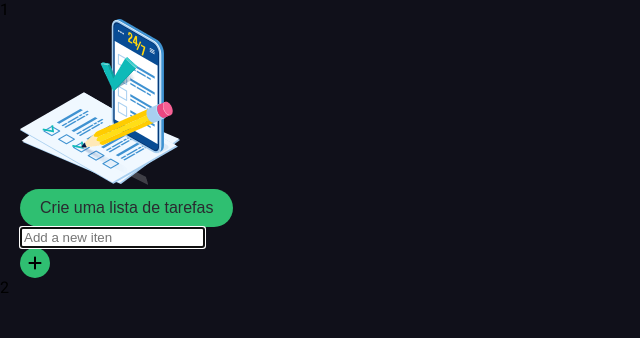
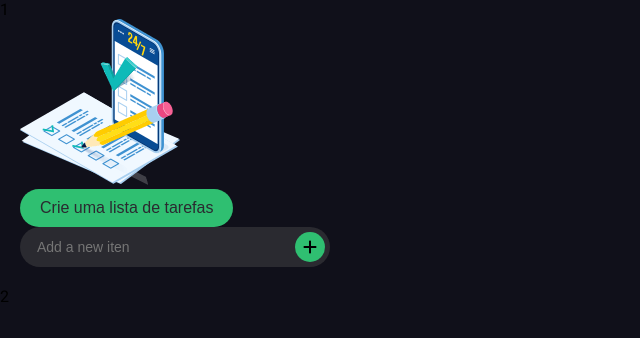
Before and after one commit to BrendonAraujo/toDoTask, an Angular app in the folder curso-angular-lista-de-tarefas/: page / in a window 1280 px wide. Shown: the top 338 px of the page, without its empty margins (0-640 px from the left). Built offline with nearby package versions, Linux system fonts and the light colour scheme.

Commit message:
#ADD - CSS Input

```diff
--- a/curso-angular-lista-de-tarefas/src/scss/component/_index.scss
+++ b/curso-angular-lista-de-tarefas/src/scss/component/_index.scss
@@ -1 +1,2 @@
 @use "button";
+@use "input-label-text";
--- /dev/null
+++ b/curso-angular-lista-de-tarefas/src/scss/component/_input-label-text.scss
@@ -0,0 +1,43 @@
+.input-label-text{
+  height: 40px;
+  width: 100%;
+
+  display: flex;
+  justify-content: space-between;
+  align-items: center;
+  gap: 5px;
+
+  border-radius: 50px;
+  background-color: var(--black-010);
+  margin-bottom: 20px;
+  padding: 5px;
+
+  input[type="text"]{
+    width: 85%;
+    border: none;
+    background: none;
+    font-size: 14px;
+    color: var(--white);
+    outline: 0;
+    margin-left: 10px;
+  }
+
+  input[type="checkbox"]{
+    appearance: none;
+    background-color: var(--white);
+    width: 20px;
+    height: 20px;
+    border: none;
+    border-radius: 50px;
+    cursor: pointer;
+
+    &:checked{
+      background: var(--primary);
+      border: none;
+    }
+  }
+
+  input[type="checkbox"] + input[type="text"]{
+    margin: 0;
+  }
+}
```
